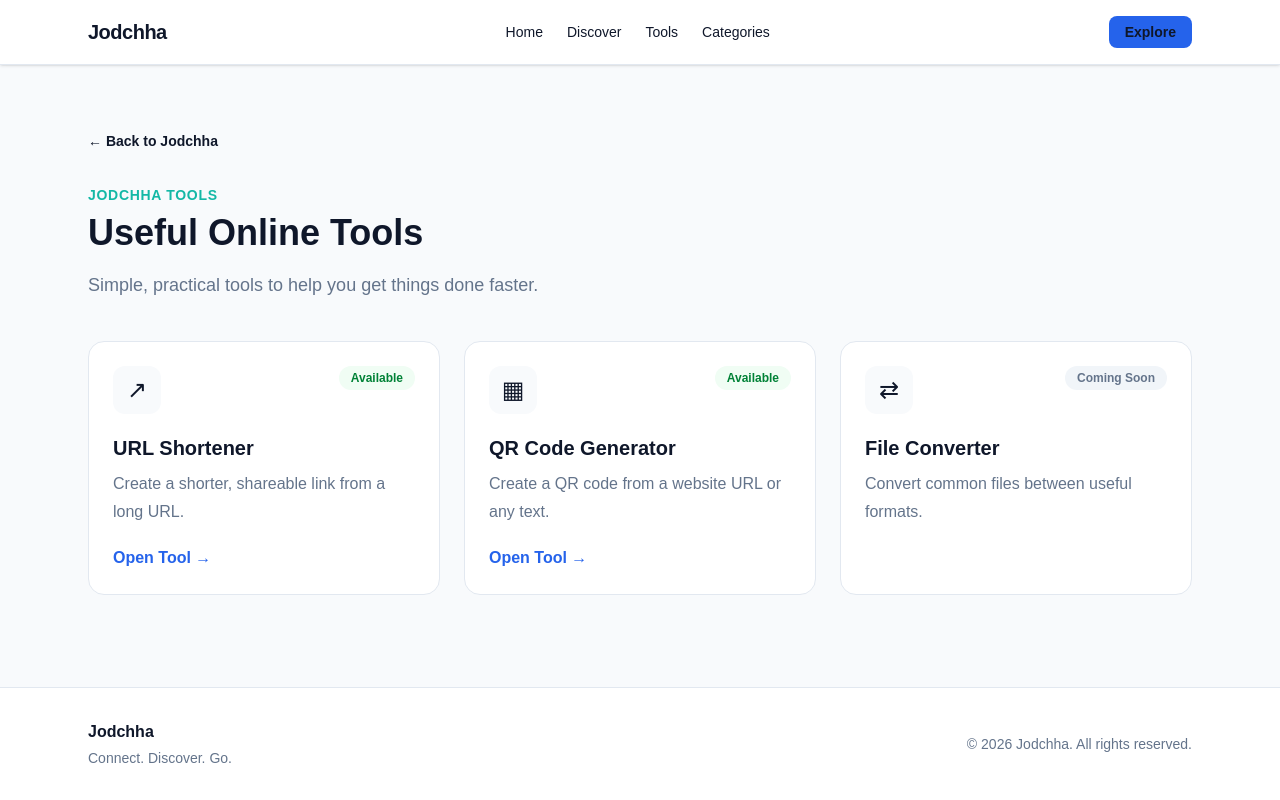
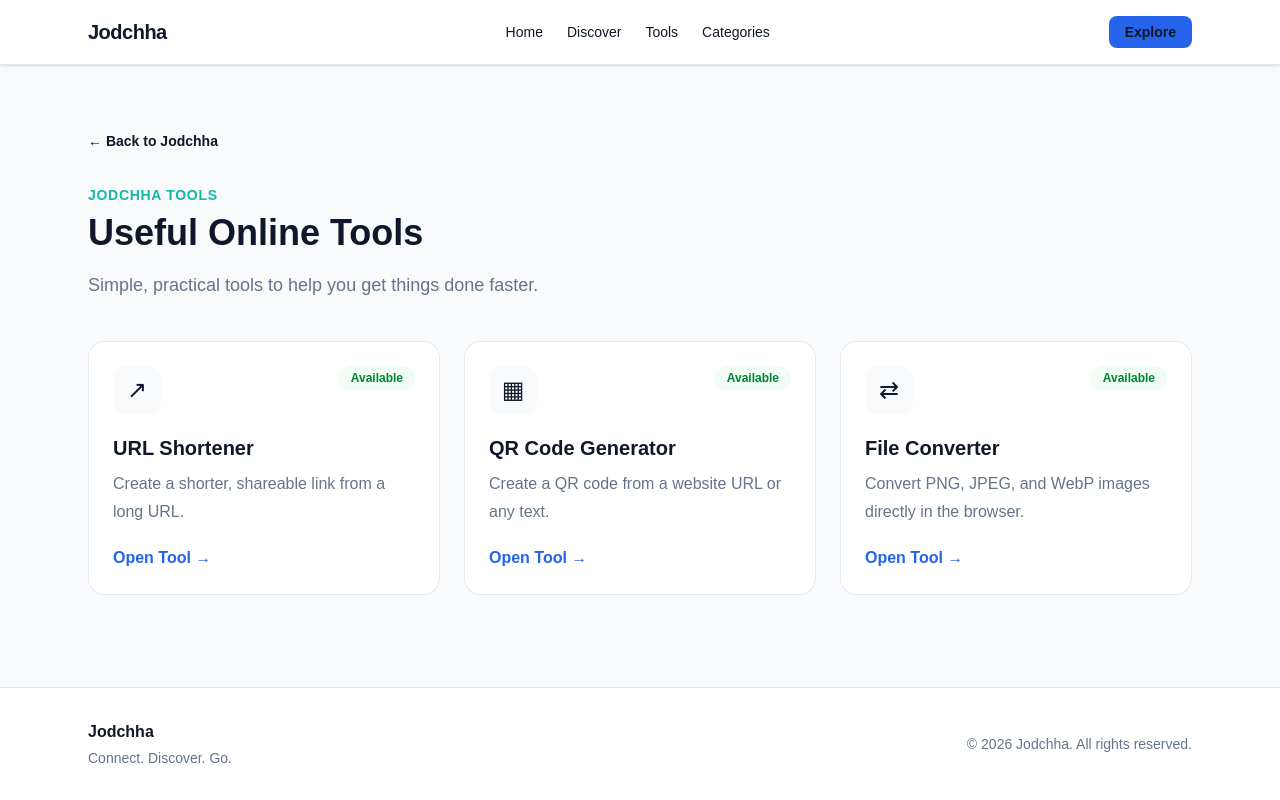
Before and after one commit to sameer9860/Jodchha, a Next.js app in the folder frontend/: page /tools in a window 1280 px wide. Built offline with nearby package versions, Linux system fonts and the light colour scheme.

Commit message:
Enable file converter tool listing

```diff
--- a/frontend/app/tools/page.tsx
+++ b/frontend/app/tools/page.tsx
@@ -19,10 +19,10 @@ const tools = [
   },
   {
     name: "File Converter",
-    description: "Convert common files between useful formats.",
+    description: "Convert PNG, JPEG, and WebP images directly in the browser.",
     icon: "⇄",
-    status: "Coming Soon",
-    href: null,
+    status: "Available",
+    href: "/tools/file-converter",
   },
 ];
 
```
